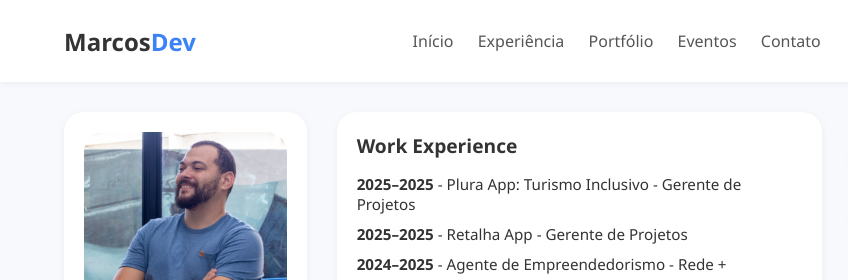
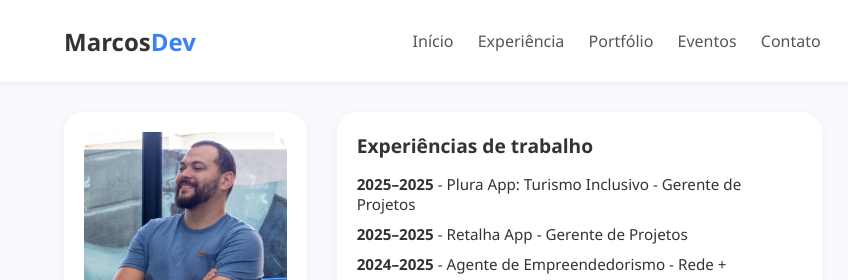
Before and after one commit to MarcosOliveiraMaster/MarcosDev.github.io, a plain HTML site: page index.html in a window 1280 px wide. Shown: the top 280 px of the page, 0-848 px from the left. Drawn offline with Linux system fonts and the light colour scheme.

Commit message:
Atualização de títulos

```diff
--- a/index.html
+++ b/index.html
@@ -57,7 +57,7 @@
     <!-- Conteúdo Central -->
     <section class="main-content">
       <div class="work-experience card-box" id="experiencia">
-        <h3>Work Experience</h3>
+        <h3>Experiências de trabalho</h3>
         <ul>
           <li><strong>2025–2025</strong> - Plura App: Turismo Inclusivo - Gerente de Projetos</li>
           <li><strong>2025–2025</strong> - Retalha App - Gerente de Projetos</li>
```
